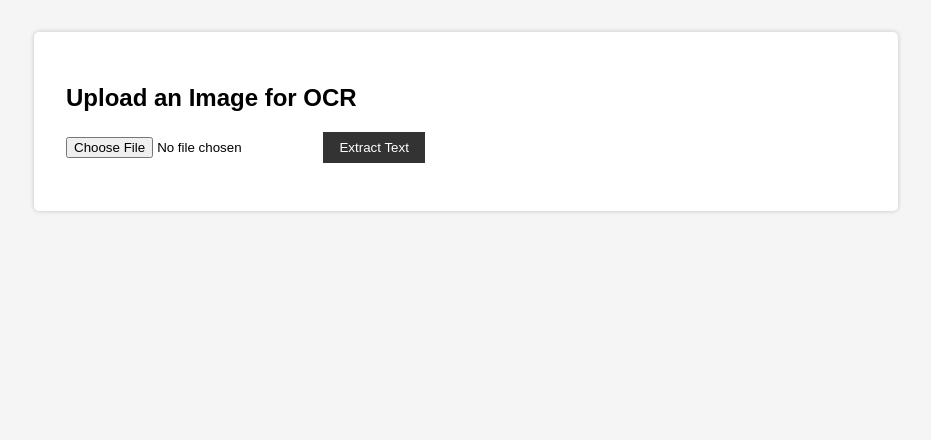
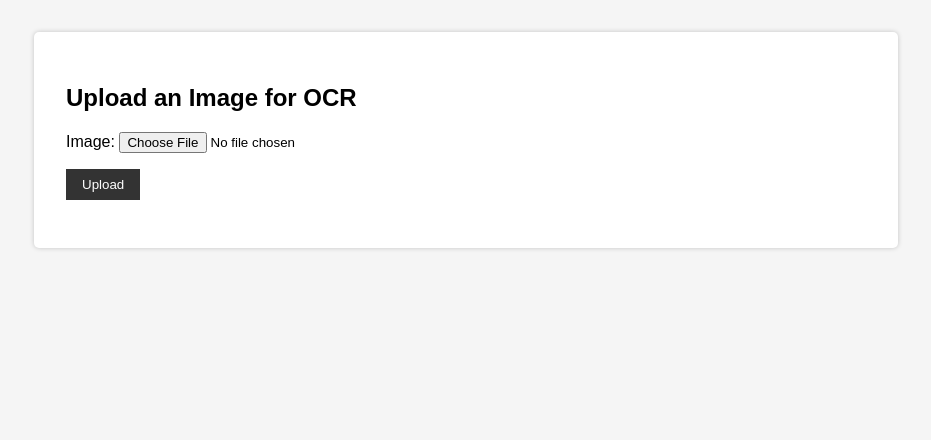
Before and after one commit to hehenischal/OCR, a Django app: page / in a window 1280 px wide. Shown: the part 112-552 px from the top of the page, without its empty margins (174-1105 px from the left). Run offline with Django 4.2, Linux system fonts and the light colour scheme.

Commit message:
all but images

```diff
--- /dev/null
+++ b/home/forms.py
@@ -0,0 +1,7 @@
+from django import forms
+from .models import Image
+
+class ImageForm(forms.ModelForm):
+    class Meta:
+        model = Image
+        fields = ['image']
--- a/home/models.py
+++ b/home/models.py
@@ -2,8 +2,6 @@ from django.db import models
 
 # Create your models here.
 class Image(models.Model):
+
     image = models.ImageField(upload_to='images/')
-
-
-    def __str__(self):
-        return self.image.name
+    uploaded_at = models.DateTimeField(auto_now_add=True, blank= True, null=True)
--- a/home/templates/index.html
+++ b/home/templates/index.html
@@ -1,23 +1,150 @@
 {% extends "base.html" %}
 
+<style>
+    .container {
+        max-width: 800px;
+        margin: auto;
+    }
+    textarea {
+        width: 800px;
+    }
+    img {
+        width: 800px;
+    }
+</style>
+
 {% block content %}
+{% if form %}
+    <div class="container">
         <h2>Upload an Image for OCR</h2>
         <form method="post" enctype="multipart/form-data">
             {% csrf_token %}
-        <input type="file" name="image">
-        <button type="submit">Extract Text</button>
+            {{ form.as_p }}
+            <button type="submit" class="btn btn-primary">Upload</button>
         </form>
-    {% if context %}
-        <h3>Context:</h3>
-        <h3>sent image: </h3>
-        <img src="{{ image.url }}" alt="image" width="500" height="600">
+    </div>
 {% endif %}
+
 {% if extracted_text %}
+    <div class="container">
         <h3>Extracted Text:</h3>
-        <pre>{{ extracted_text }}</pre>
+        <img src={{ form.image.url }} alt={{form.image.url}} width="500" height="200">
+        <p> image url : {{form.image.url}} </p>
+
+    </div>
+    <div class="container">
+        <h1>Text Form</h1>
+        <div class="mb-3">
+            <textarea id="myBox" class="form-control" cols="100">{{ extracted_text }}</textarea>
+        </div>
+        <button class="btn btn-primary mx-1" onclick="handleUpClick()">Convert to Uppercase</button>
+        <button class="btn btn-primary mx-1" onclick="handleLoClick()">Convert to Lowercase</button>
+        <button class="btn btn-primary mx-1" onclick="handleClearClick()">Clear Text</button>
+        <button class="btn btn-primary mx-1" onclick="handleCopy()">Copy Text</button>
+        <button class="btn btn-primary mx-1" onclick="handleExtraSpaces()">Remove Extra Spaces</button>
+    </div>
+    <div class="container my-3">
+        <h2>Your Text Summary</h2>
+        <p><strong>Word Count:</strong> <span id="summary-word-count">0</span> words</p>
+        <p><strong>Character Count:</strong> <span id="summary-char-count">0</span> characters</p>
+        <p><strong>Reading Time:</strong> <span id="summary-reading-time">0</span> minutes</p>
+        <h2>Preview</h2>
+        <p id="preview">Enter something in the textbox above to preview it here</p>
+    </div>
 {% endif %}
 
 {% if error_message %}
+    <div class="container">
         <p style="color: red;">{{ error_message }}</p>
+    </div>
 {% endif %}
 {% endblock %}
+
+{% block scripts %}
+<script>
+    // Convert to Uppercase
+    function handleUpClick() {
+        var text = document.getElementById("myBox").value;
+        var transformedText = text.toUpperCase();
+        document.getElementById("myBox").value = transformedText;
+        updateSummary(transformedText);
+        updatePreview(transformedText);
+    }
+
+    // Convert to Lowercase
+    function handleLoClick() {
+        var text = document.getElementById("myBox").value;
+        var transformedText = text.toLowerCase();
+        document.getElementById("myBox").value = transformedText;
+        updateSummary(transformedText);
+        updatePreview(transformedText);
+    }
+
+    // Clear Text
+    function handleClearClick() {
+        document.getElementById("myBox").value = "";
+        updateSummary("");
+        updatePreview("");
+    }
+
+    // Copy Text
+    function handleCopy() {
+        var text = document.getElementById("myBox").value;
+        navigator.clipboard.writeText(text);
+    }
+
+    // Remove Extra Spaces
+    function handleExtraSpaces() {
+        var text = document.getElementById("myBox").value;
+        var transformedText = text.replace(/\s+/g, ' ').trim();
+        document.getElementById("myBox").value = transformedText;
+        updateSummary(transformedText);
+        updatePreview(transformedText);
+    }
+
+    // Update text summary
+    function updateSummary(text) {
+        // ... Your summary calculation code ...
+    }
+
+    // Update text preview
+    function updatePreview(text) {
+        document.getElementById("preview").textContent = text;
+    }
+
+    // ... Your event listeners and other functions ...
+
+    // Initialize the textarea size adjustment
+    function adjustTextareaSize() {
+        var textarea = document.getElementById("myBox");
+        textarea.style.height = "auto";
+        textarea.style.height = (textarea.scrollHeight) + "px";
+    }
+
+    // Call the adjustTextareaSize function when the page loads
+    window.addEventListener("load", adjustTextareaSize);
+
+    // ... Your JavaScript functions here ...
+
+    // Update text summary
+    function updateSummary(text) {
+        let words = text.split(" ").filter(word => word.trim() !== "");
+        let characters = text.length;
+        let minutes = (0.008 * words.length).toFixed(2);
+
+        document.getElementById("summary-word-count").textContent = words.length;
+        document.getElementById("summary-char-count").textContent = characters;
+        document.getElementById("summary-reading-time").textContent = minutes;
+    }
+
+    // Call updateSummary function when the textarea content changes
+    document.getElementById("myBox").addEventListener("input", function () {
+        let newText = this.value;
+        updateSummary(newText);
+        updatePreview(newText);
+    });
+
+    // Initialize the textarea size adjustment
+    adjustTextareaSize();
+</script>
+{% endblock %}
--- a/home/views.py
+++ b/home/views.py
@@ -1,38 +1,48 @@
 import requests
 from django.shortcuts import render
 from api_keys import API_KEY
+from .forms import ImageForm
 
 def index(request):
     if request.method == 'POST':
-        image = request.FILES.get('image')
 
-        if image:
-            url = 'https://api.ocr.space/parse/image'
-            payload = {
+            image = request.FILES.get('image')
+            url = "https://api.ocr.space/parse/image"
+            payload = {}
+            files = [
+                ('', (image.name, image.file, image.content_type))
+            ]
+            headers = {
                 'apikey': API_KEY,
             }
+            response = requests.post(url, headers=headers, data=payload, files=files)
 
-            files = {
-                'file': (image.name, image, image.content_type),
-            }
-
-            response = requests.post(url, data=payload, files=files)
             data = response.json()
             print(data)
 
-            if 'ParsedResults' in data and len(data['ParsedResults']) > 0:
-                extracted_text = data['ParsedResults'][0]['ParsedText']
-                context = {
-                    'extracted_text': extracted_text,
-                    'image': image,
-                }
-                return render(request, 'index.html', context)
+            parsed_results = data.get('ParsedResults', [])
+            if parsed_results:
+                extracted_text = parsed_results[0].get('ParsedText', 'No text found!')
             else:
-                error_message = "Failed to extract text. Please check the uploaded image."
-                context = {
-                    'error_message': error_message,
-                    'image': image,
-                }
-                return render(request, 'index.html', context)
+                extracted_text = 'No text found!'
+            form = ImageForm(request.POST, request.FILES)
+            if form.is_valid():
+                image = form.cleaned_data['image']
+                print("form is valid & image size is" +
+                      str(image.size) + "it's name is " +
+                      image.name + "and it's content type is " +
+                      image.content_type + "it's location is " +
+                      str(image.file))
+                form.save()
 
-    return render(request, 'index.html')
+            context = {
+                'extracted_text': extracted_text,
+                'form' : form,
+            }
+            return render(request, 'index.html', context)
+
+    form = ImageForm()
+    context = {
+        'form': form
+    }
+    return render(request, 'index.html', context)
```
Also changed, not shown: home/temporary.py (added, +15 -0 lines), home/migrations/0002_image_uploaded_at.py (added). Lines whose indentation alone changed are shown as unchanged.
